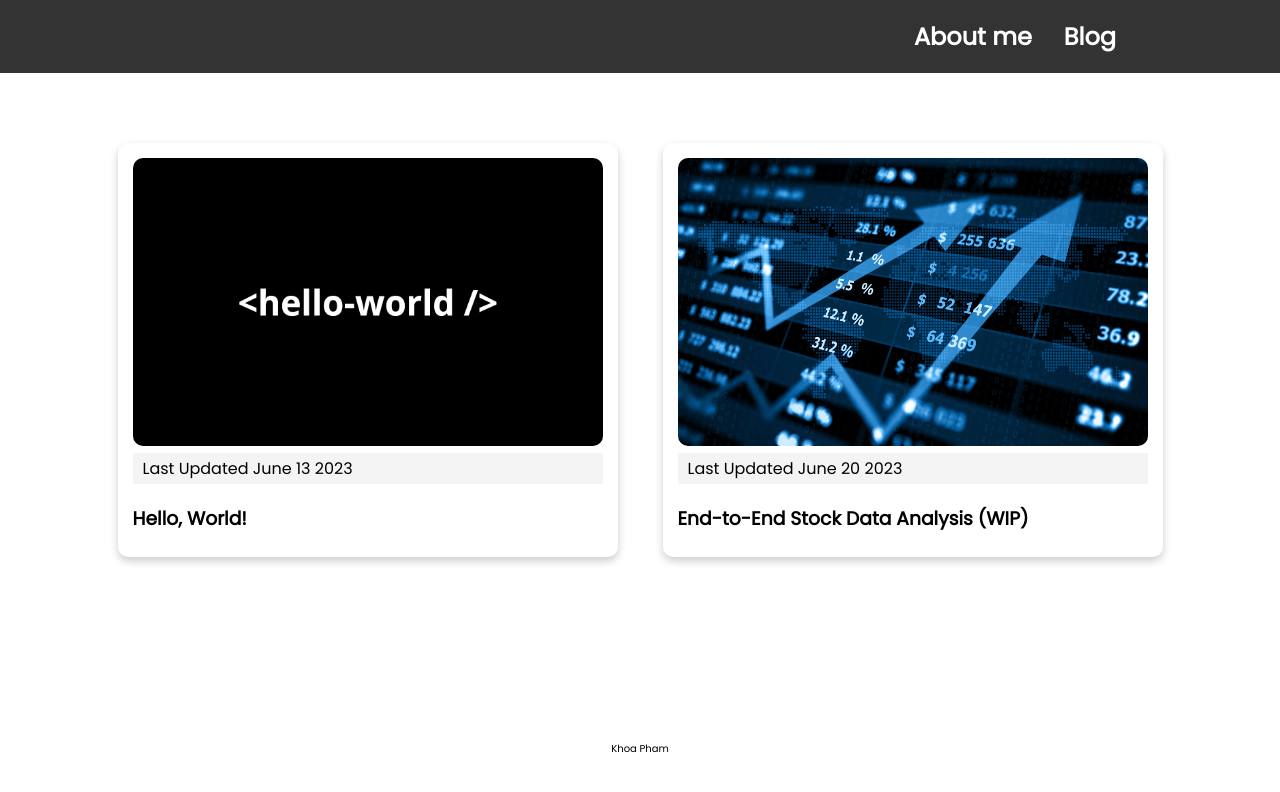
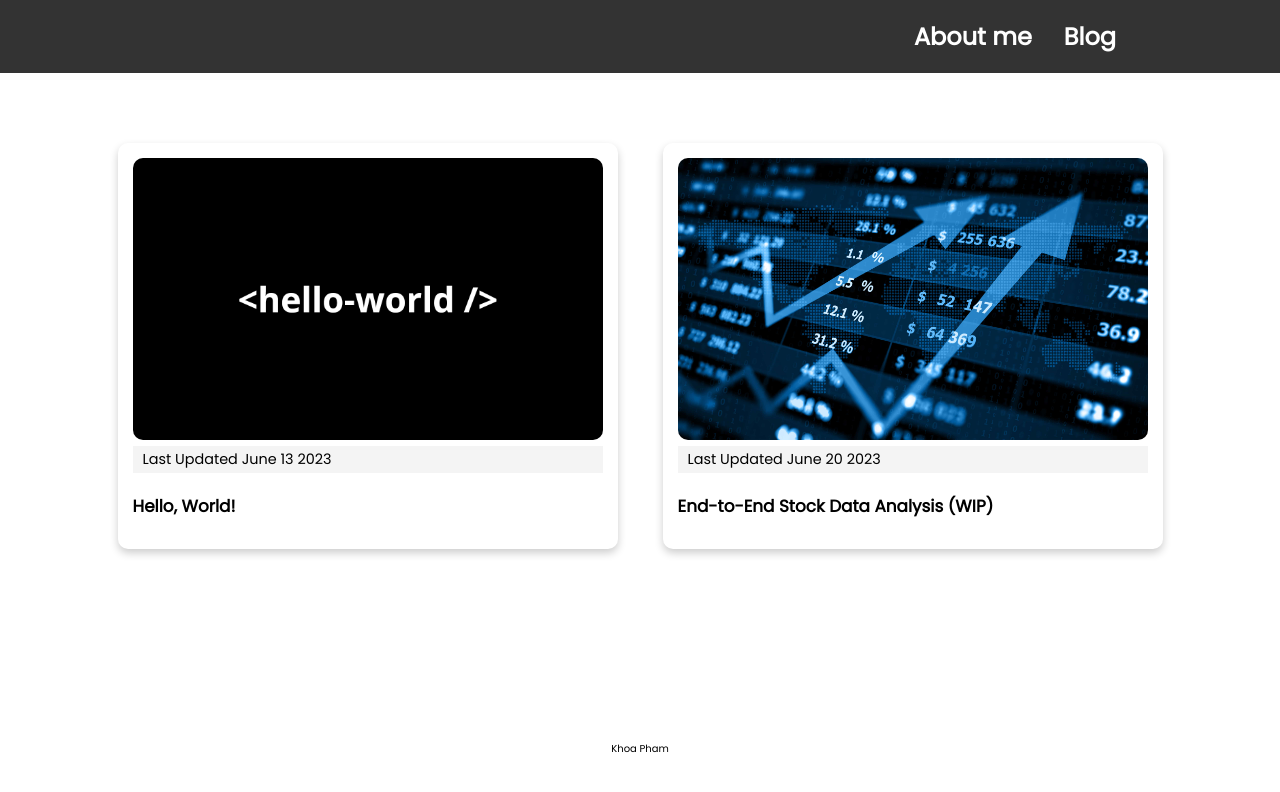
Before and after one commit to ptdk1020/ptdk1020.github.io, a Next.js app: page / in a window 1280 px wide. Shown: the top 792 px of the page. Built offline with nearby package versions, Linux system fonts and the light colour scheme.

Commit message:
modified card css for dynamic font size

```diff
--- a/pages/_app.js
+++ b/pages/_app.js
@@ -12,6 +12,7 @@
             <Head>
               <title>Welcome</title>
               <link rel="shortcut icon" href="/icosahedron.png"/>
+              <meta name="viewport" content="width=device-width,height=device-height,initial-scale=1.0"/>
             </Head>
             <Navbar/>
             <main className="container">
--- a/styles/globals.css
+++ b/styles/globals.css
@@ -126,7 +126,6 @@
 
 .posts {
   display: grid;
-  /* grid-template-columns: repeat(2, 1fr); */
   grid-template-columns: repeat(2,1fr);
   gap: 30px;
   margin-top: 30px;
@@ -141,7 +140,9 @@
   border-radius: 10px;
   box-shadow: 0 4px 8px 0 rgba(0, 0, 0, 0.2);
   max-width:500px;
+  font-size: calc(0.5vw + 1vh)
 }
+
 
 .card img{
   height:75%;
@@ -150,6 +151,7 @@
 .card .post-title{
   margin: 10px 0;
   margin-bottom: 5px;
+
 }
 
 .card-page {
```
